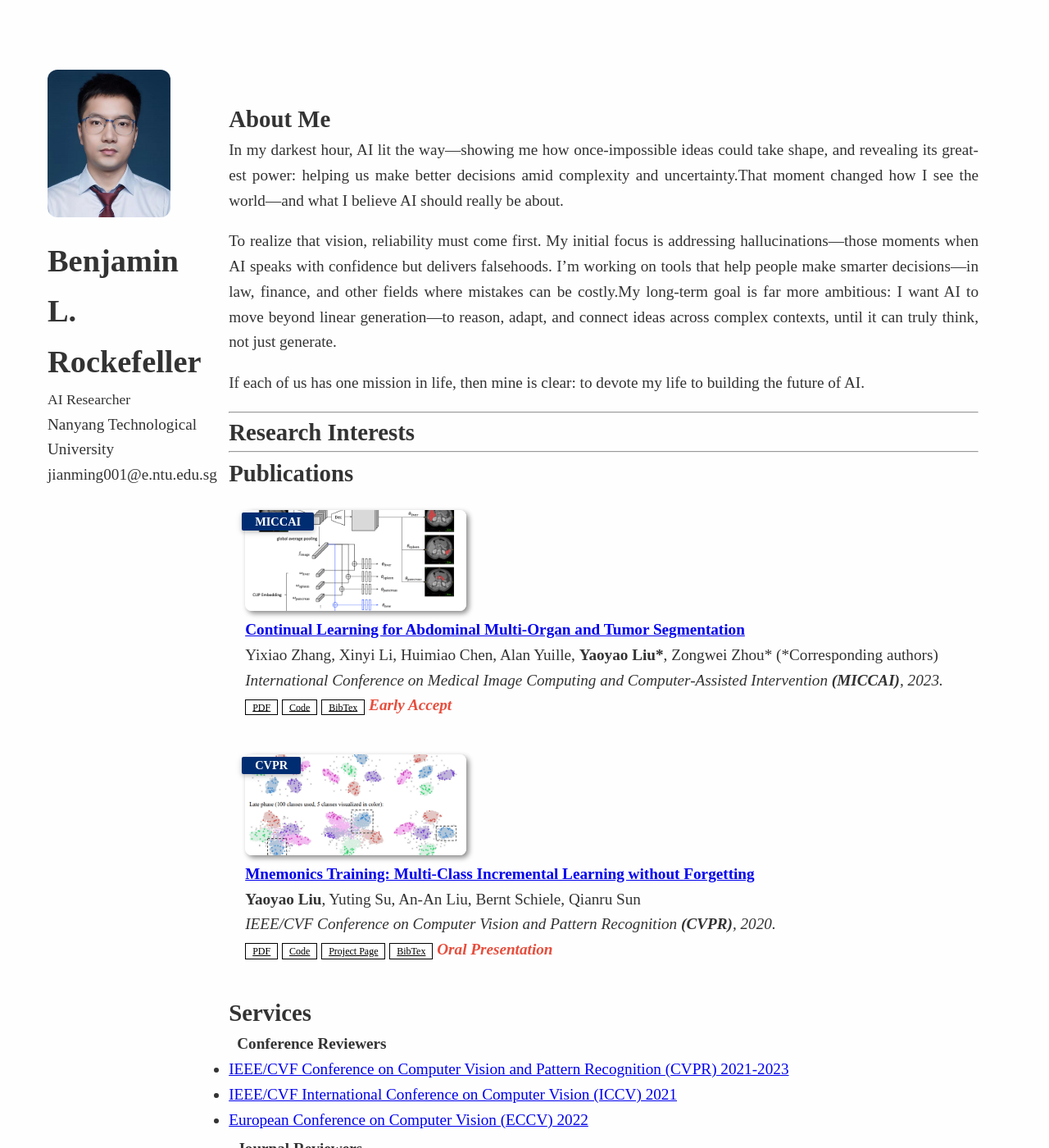
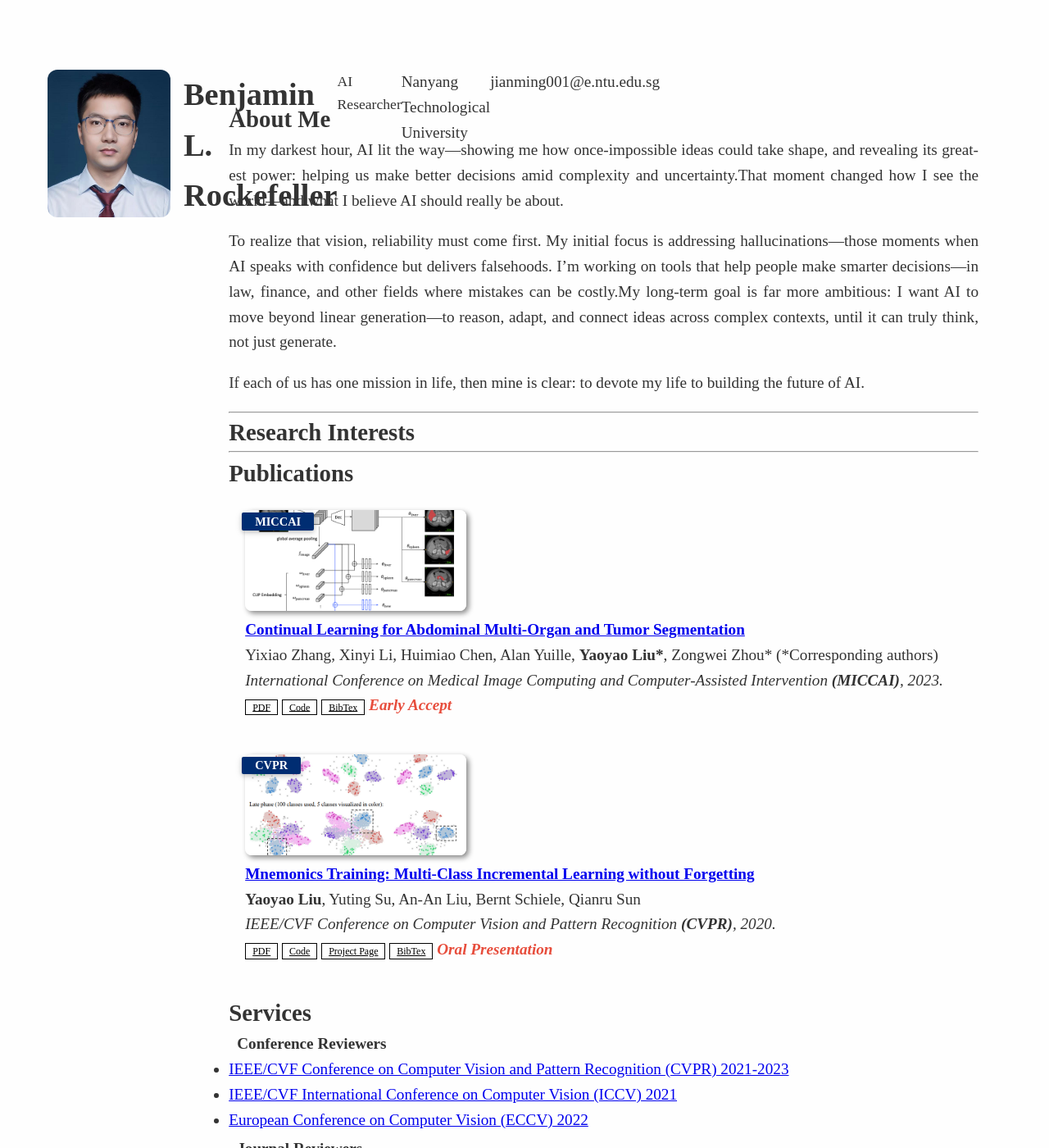
Before and after one commit to BenjaminRockefeller/benjaminrockefeller.github.io, a Jekyll site: the page built from index.md, in a window 1280 px wide and 1400 px high. Shown: the whole window at 82% size. Built offline with Jekyll 4.4.1, drawn with Linux system fonts in a browser that asks for light colours; a style sheet for code colours, icons or effects is not loaded; our own code applies the rules of GitHub Pages for plain Markdown files.

Commit message:
Update minimal-light.scss

```diff
--- a/_sass/minimal-light.scss
+++ b/_sass/minimal-light.scss
@@ -56,6 +56,28 @@ header {
 }
 
 /* ===== 个人信息块 ===== */
+/* 让头像与文字水平排列 */
+header {
+  display: flex;
+  flex-direction: row;
+  align-items: flex-start;
+}
+
+/* 让头像和文字之间留点间距 */
+.image.avatar {
+  margin-right: 1rem;
+}
+
+/* 控制 info 宽度，防止太窄换行 */
+.profile-info {
+  flex: 1; /* 撑满剩余宽度 */
+  max-width: calc(100% - 150px - 1rem); /* 减去头像宽度和间距 */
+  line-height: 1.6;
+  font-size: 1.2rem;
+  word-break: break-word;
+  white-space: normal;
+}
+
 .profile-info {
   margin-top: 1rem;
   line-height: 1.6;
```
